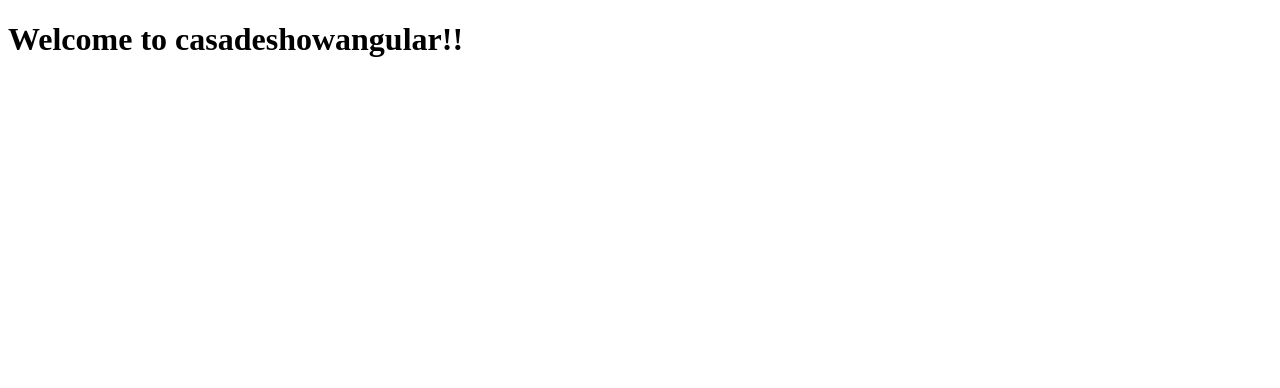
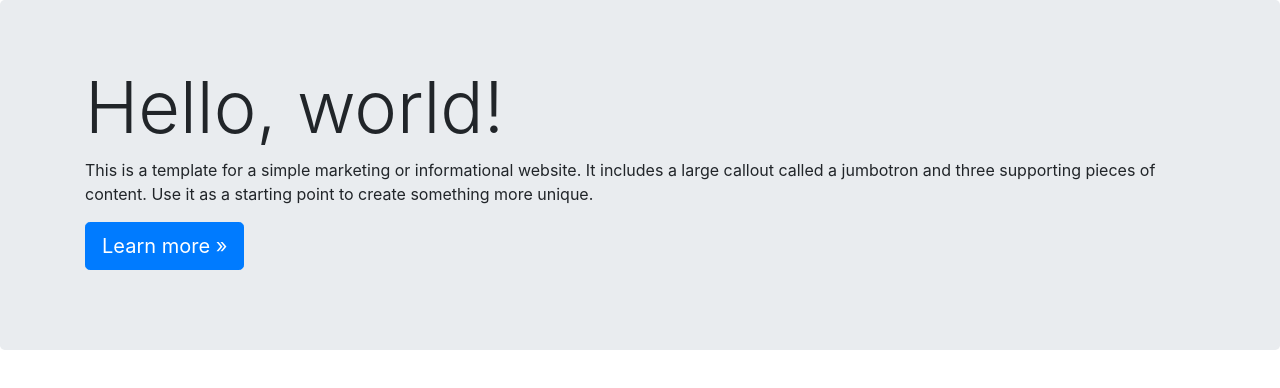
Before and after one commit to leandrosacchi/CasaDeShow_Angular, an Angular app in the folder casadeshowangular/: page / in a window 1280 px wide. Shown: the top 388 px of the page. Built offline with nearby package versions, Linux system fonts and the light colour scheme.

Commit message:
Aulas 8.9, 9.1, 9.2, 9.3 e 9.4

```diff
--- a/casadeshowangular/package.json
+++ b/casadeshowangular/package.json
@@ -19,6 +19,9 @@
     "@angular/platform-browser": "~9.1.0",
     "@angular/platform-browser-dynamic": "~9.1.0",
     "@angular/router": "~9.1.0",
+    "jquery": "^3.4.1",
+    "popper.js": "^1.16.1",
+    "bootstrap": "^4.4.1",
     "rxjs": "~6.5.4",
     "tslib": "^1.10.0",
     "zone.js": "~0.10.2"
--- a/casadeshowangular/src/app/app.component.html
+++ b/casadeshowangular/src/app/app.component.html
@@ -1,4 +1,7 @@
-<h1>
-
-  Welcome to {{title}}!!
-</h1>
+<div class="jumbotron">
+  <div class="container">
+    <h1 class="display-3">Hello, world!</h1>
+    <p>This is a template for a simple marketing or informational website. It includes a large callout called a jumbotron and three supporting pieces of content. Use it as a starting point to create something more unique.</p>
+    <p><a class="btn btn-primary btn-lg" href="#" role="button">Learn more »</a></p>
+  </div>
+</div>
--- a/casadeshowangular/src/styles.css
+++ b/casadeshowangular/src/styles.css
@@ -1 +1 @@
-/* You can add global styles to this file, and also import other style files */
+@import "~bootstrap/dist/css/bootstrap.css";
```
Also changed, not shown: casadeshowangular/angular.json (line endings or trailing spaces), 1 other file (tests, documents, lock files or other folders).
